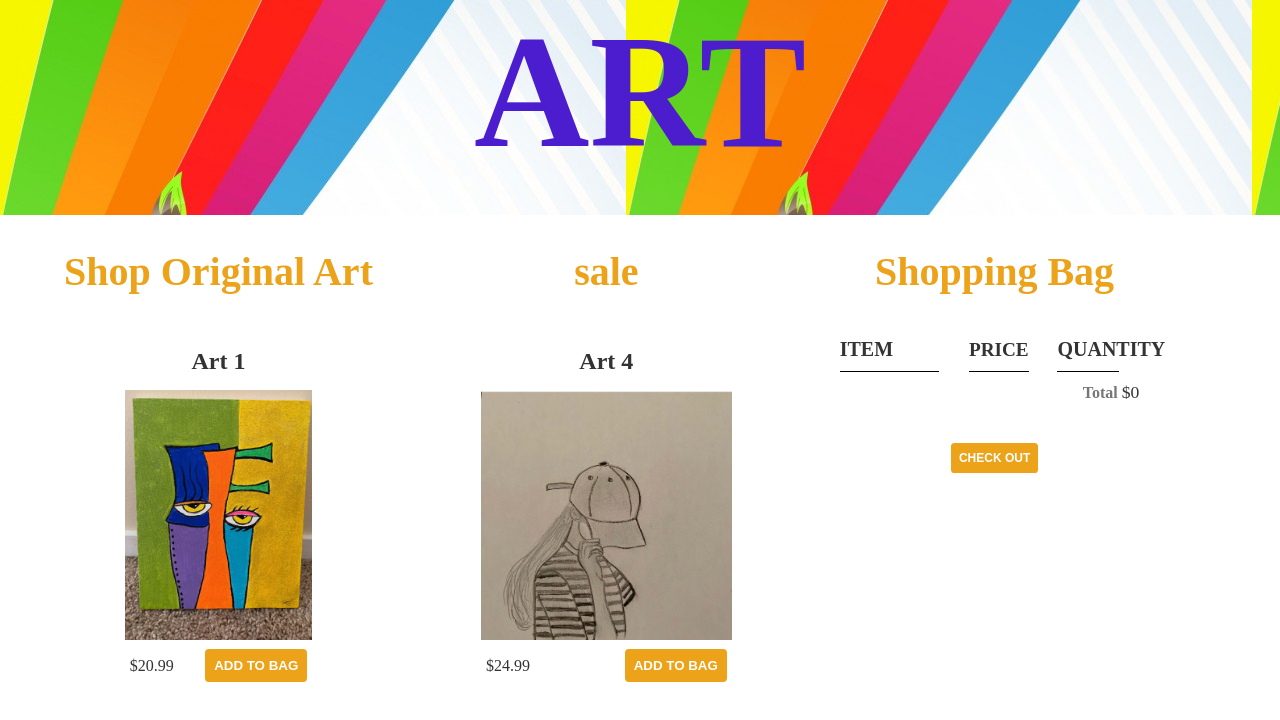
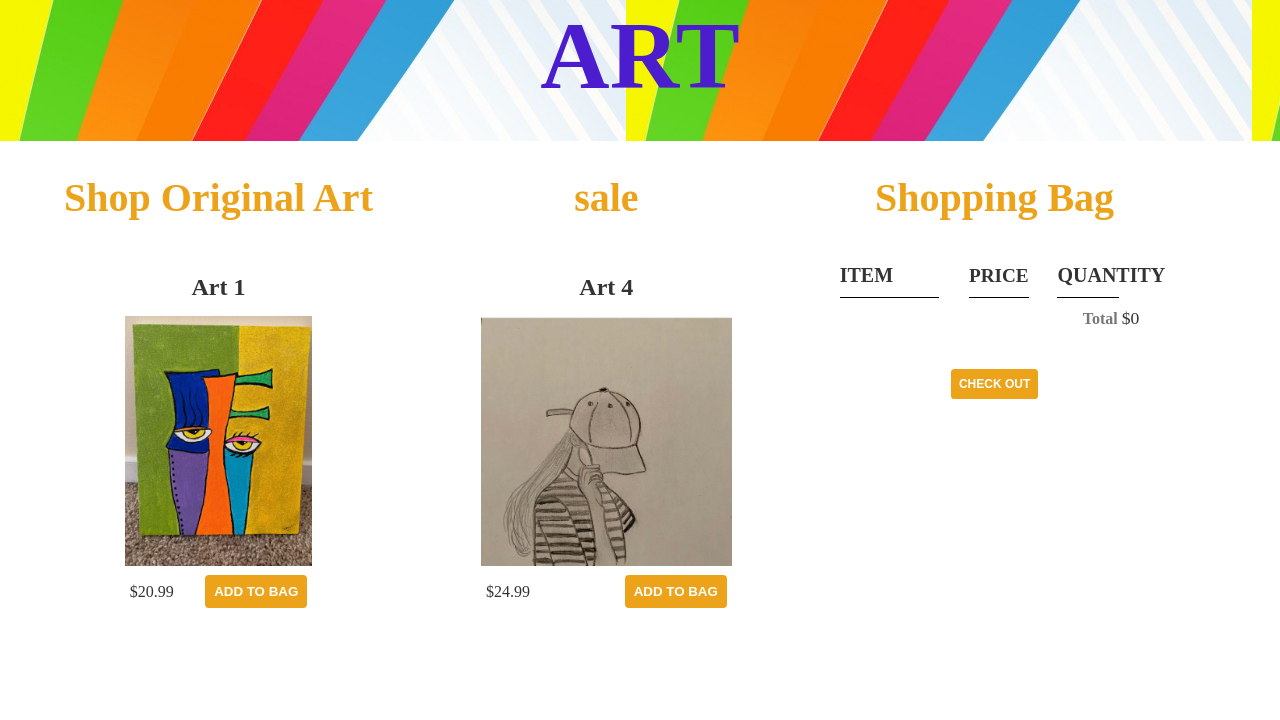
Before and after one commit to Banafsheh-Khosravi/Shopping-Bag-JavaScript, a plain HTML site: page index.html in a window 1280 px wide. Drawn offline with Linux system fonts and the light colour scheme.

Commit message:
Title font

```diff
--- a/styles.css
+++ b/styles.css
@@ -24,7 +24,7 @@ body {
 }
 
 .title-name-large {
-  font-size: 10em;
+  font-size: 6em;
 }
 
 .section {
```
